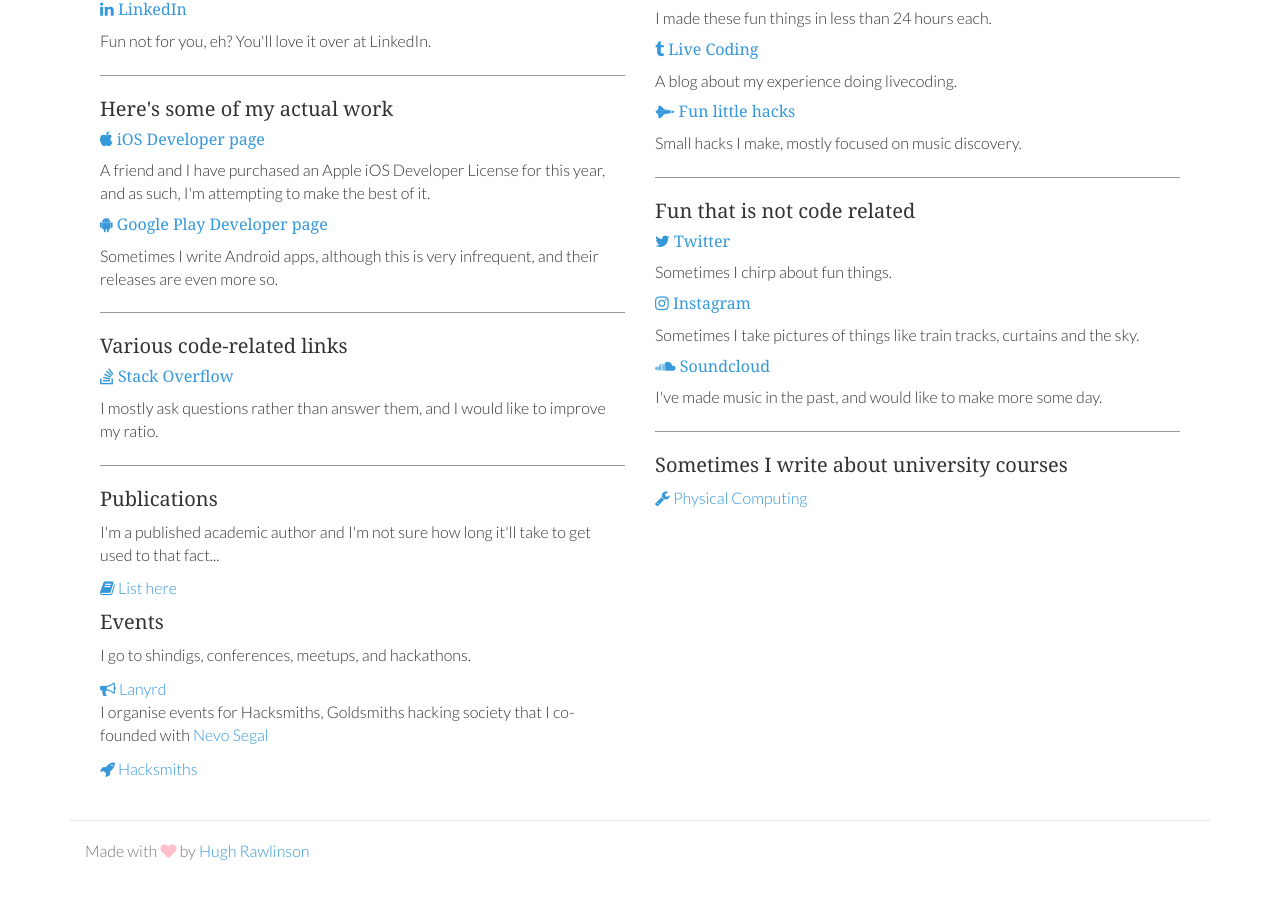
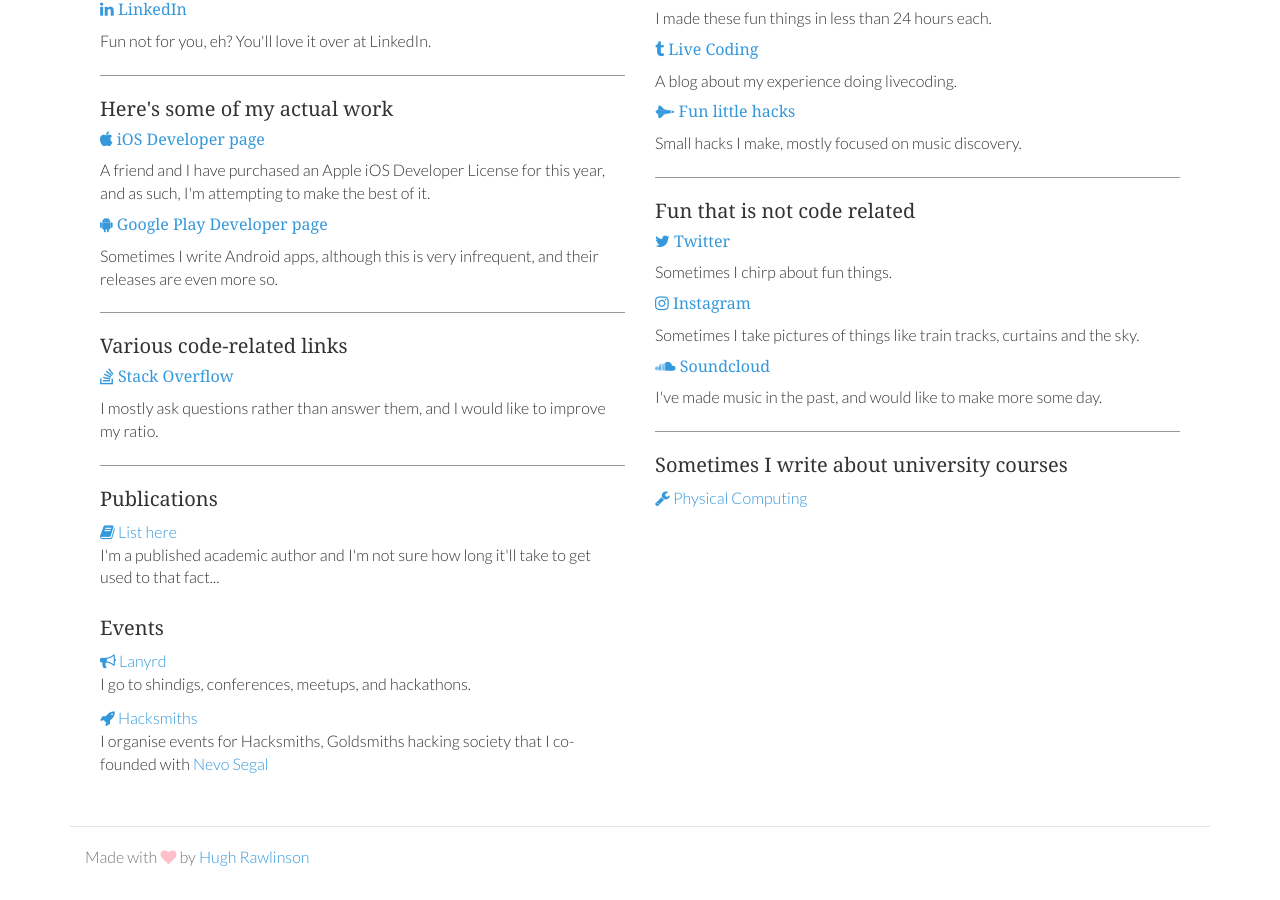
Before and after one commit to hughrawlinson/old-static-hughrawlinson.me, a Jekyll site: the page built from index.html, in a window 1280 px wide and 900 px high, scrolled down 1592 px. Built offline with Jekyll 4.4.1, drawn with Linux system fonts in a browser that asks for light colours; nearby versions of some CDN libraries; some web fonts are replaced.

Commit message:
Update index.html

```diff
--- a/index.html
+++ b/index.html
@@ -45,13 +45,13 @@
         <p>I mostly ask questions rather than answer them, and I would like to improve my ratio.</p>
         <hr>
         <h4>Publications</h4>
+        <a href="http://doc.gold.ac.uk/~mu202hr/publications.html"><i class="fa fa-book"></i> List here</a>
         <p>I'm a published academic author and I'm not sure how long it'll take to get used to that fact...</p>
-        <a href="http://doc.gold.ac.uk/~mu202hr/publications.html"><i class="fa fa-book"></i> List here</a>
         <h4>Events</h4>
+        <a href="http://lanyrd.com/profile/hughrawlinson/"><i class="fa fa-bullhorn"></i> Lanyrd</a>
         <p>I go to shindigs, conferences, meetups, and hackathons.</p>
-        <a href="http://lanyrd.com/profile/hughrawlinson/"><i class="fa fa-bullhorn"></i> Lanyrd</a>
+        <a href="http://hacksmiths.club"><i class="fa fa-rocket"></i> Hacksmiths</a>
         <p>I organise events for Hacksmiths, Goldsmiths hacking society that I co-founded with <a href="http://nevosegal.co.uk">Nevo Segal</a></p>
-        <a href="http://hacksmiths.club"><i class="fa fa-rocket"></i> Hacksmiths</a>
     </div>
     <div class="col-lg-6">
         <h4>I've found these fun</h4>
@@ -77,20 +77,3 @@
         <a href="http://physcomp.hughrawlinson.me/"><i class="fa fa-wrench"></i> Physical Computing</a>
     </div>
 </div>
-<!-- <hr>
-<div class="row marketing">
-    <h3>Concerning Other People, and Things</h3>
-    <div class="col-lg-6">
-        <h4><a href="http://www.aaronsw.com/weblog/fullarchive"><i class="fa fa-rss"></i> Aaron Swartz</a></h4>
-        <p>The writings of the genius.</p>
-        <h4><a href="http://2600.net"><i class="fa fa-rss"></i> Aaron Swartz</a></h4>
-        <p>The writings of the genius.</p>
-    </div>
-    <div class="col-lg-6">
-        <h4><a href="http://www.jna.sh/"><i class="fa fa-mortar-board"></i> Joe Nash</a></h4>
-        <p>Haskeller Extraordinaire. Apparently Haskellers don't have time for pretty websites.</p>
-
-        <h4><a href="http://hughrawlinson.me/live-coding/"><i class="fa fa-tumblr"></i> Live Coding</a></h4>
-        <p>A blog about my experience doing livecoding.</p>
-    </div>
-</div> -->
```
